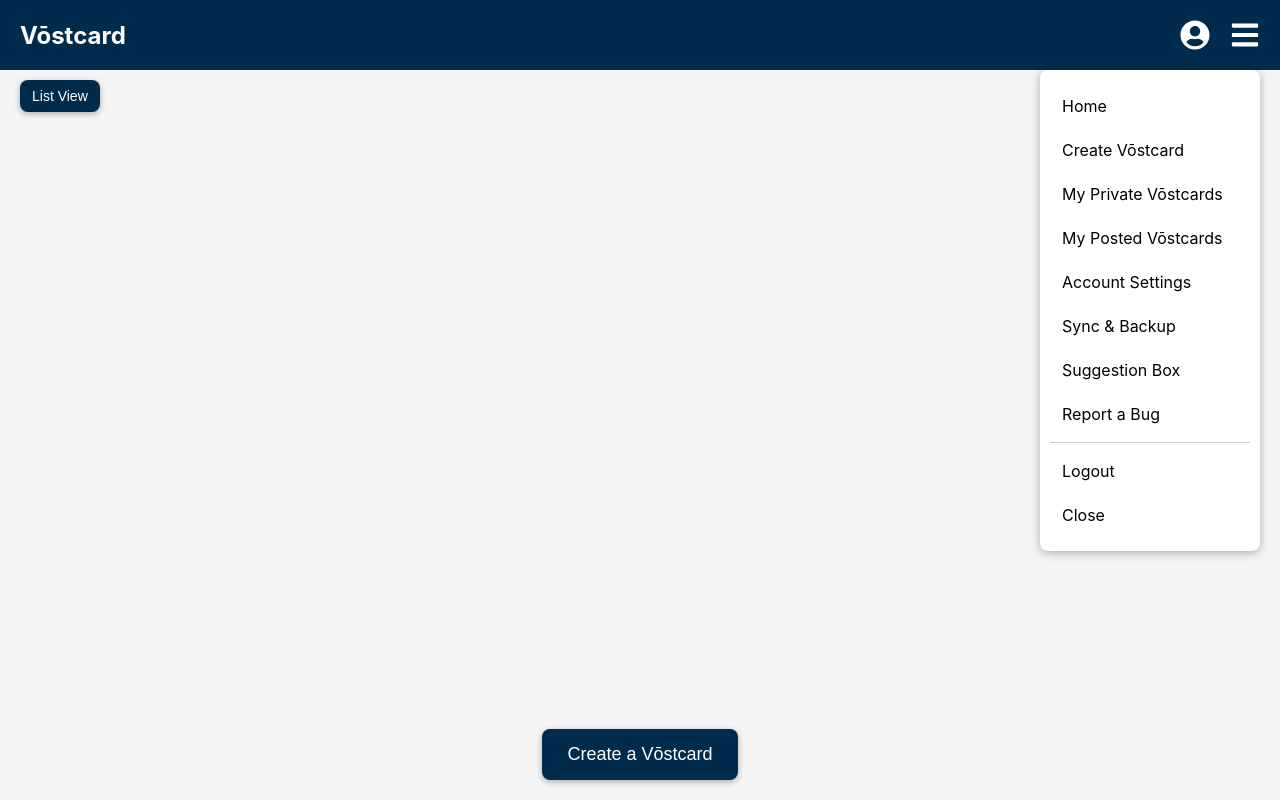
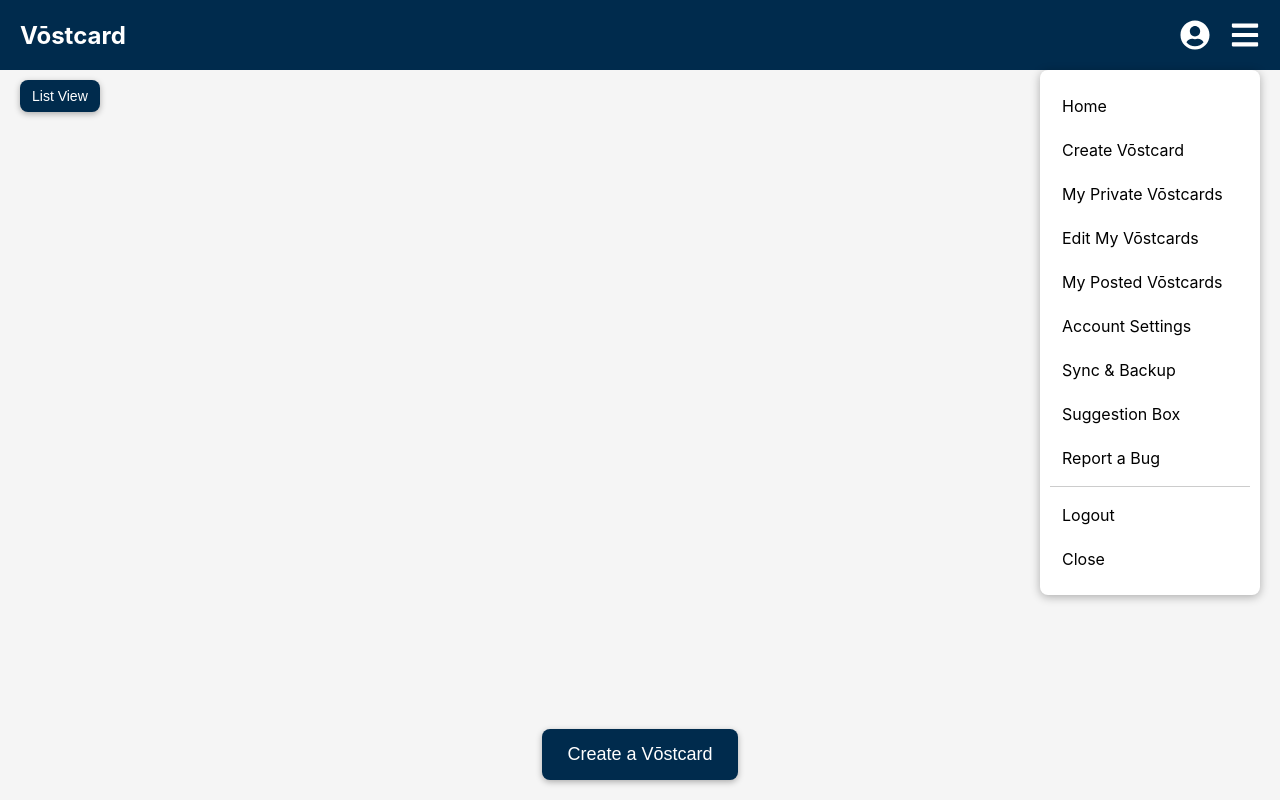
Before and after one commit to Vostcard-app/web-app, a React (Vite) app: page /home in a window 1280 px wide. Both pictures are taken after a click on the icon 1245 px from the left and 35 px from the top of the page. Built offline with nearby package versions, Linux system fonts and the light colour scheme; no server answers; the database is empty.

Commit message:
Ready for Netlify deploy

```diff
--- a/src/App.tsx
+++ b/src/App.tsx
@@ -16,6 +16,7 @@ import SettingsView from "./pages/SettingsView";
 import AccountSettingsView from "./pages/AccountSettingsView";
 import MyPrivateVostcardsListView from "./pages/MyPrivateVostcardsListView";
 import MyPostedVostcardsListView from "./pages/MyPostedVostcardsListView";
+import EditMyVostcardListView from "./pages/EditMyVostcardListView";
 
 function App() {
   return (
@@ -32,6 +33,7 @@ function App() {
           <Route path="/list" element={<ListView />} />
           <Route path="/my-private-vostcards" element={<MyPrivateVostcardsListView />} />
           <Route path="/my-posted-vostcards" element={<MyPostedVostcardsListView />} />
+          <Route path="/edit-my-vostcards" element={<EditMyVostcardListView />} />
 
           {/* 🎥 Vostcard Creation */}
           <Route path="/create-step1" element={<CreateVostcardStep1 />} />
--- a/src/pages/HomeView.tsx
+++ b/src/pages/HomeView.tsx
@@ -253,6 +253,9 @@ const HomeView = () => {
           </p>
           <p onClick={() => { navigate('/my-private-vostcards'); setIsMenuOpen(false); }} style={menuItemStyle}>
             My Private Vōstcards
+          </p>
+          <p onClick={() => { navigate('/edit-my-vostcards'); setIsMenuOpen(false); }} style={menuItemStyle}>
+            Edit My Vōstcards
           </p>
           <p onClick={() => { navigate('/my-posted-vostcards'); setIsMenuOpen(false); }} style={menuItemStyle}>
             My Posted Vōstcards
```
